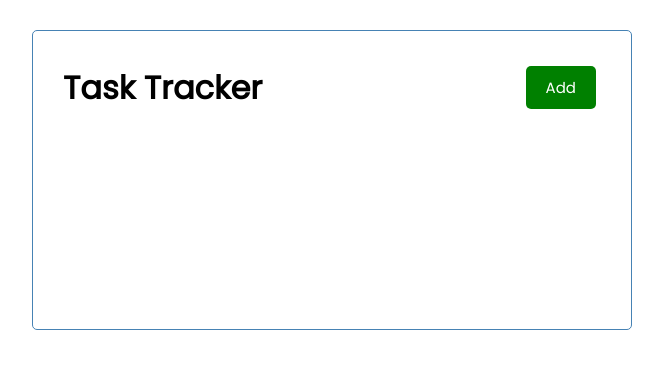
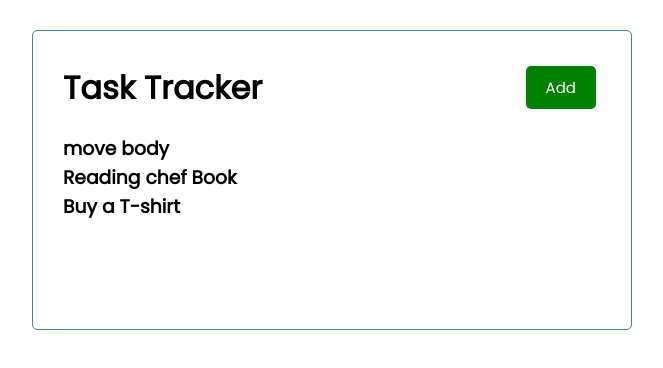
Before and after one commit to pooya2293/my_first_react_app, a React (Create React App) app: page / in a window 1280 px wide. Shown: the top 368 px of the page, without its empty margins (308-971 px from the left). Built offline with nearby package versions, Linux system fonts and the light colour scheme.

Commit message:
add map and tasks var for DOM tasks

```diff
--- a/src/App.js
+++ b/src/App.js
@@ -1,8 +1,10 @@
 import Header from './components/Header'
+import My_Tasks from './components/My_Tasks'
 function App() {
 	return (
 		<div className='container'>
 			<Header />
+			<My_Tasks />
 		</div>
 	)
 }
--- /dev/null
+++ b/src/components/My_Tasks.js
@@ -0,0 +1,32 @@
+const tasks = [
+	{
+		id:1,
+		text:'move body',
+		day:'00/01/28 at 08:00am',
+		reminder: true,
+	},
+	{
+		id:2,
+		text:'Reading chef Book',
+		day:'00/01/31 at 12:00am',
+		reminder: false,
+	},
+	{
+		id:3,
+		text:'Buy a T-shirt',
+		day:'00/02/05 at 08:00am',
+		reminder: true,
+	}
+]
+const My_Tasks = () => {
+	return (
+		<>
+			{tasks.map((n)=>(
+				<h3>{n.text}</h3>
+				))
+			}
+		</>
+	)
+}
+
+export default My_Tasks
```
Also changed, not shown: 1 other file (tests, documents, lock files or other folders).
